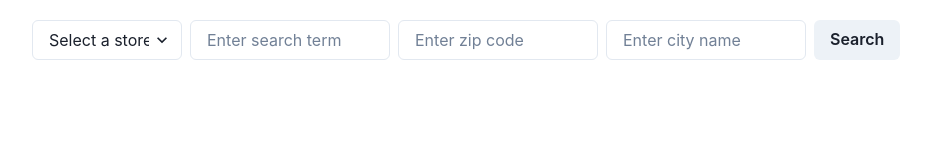
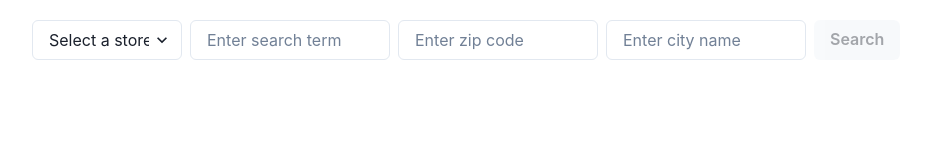
Before and after one commit to lily-smith/store-price-comparison, a React (Create React App) app: page / in a window 1280 px wide. Shown: the top 160 px of the page, without its empty margins (192-1123 px from the left). Built offline with nearby package versions, Linux system fonts and the light colour scheme.

Commit message:
Disable search button when search is running or fields are empty

```diff
--- a/src/App.tsx
+++ b/src/App.tsx
@@ -45,7 +45,14 @@ function App() {
     const newOptions = { ...searchOptions };
     newOptions[optionName] = target.value;
     setSearchOptions({ ...newOptions });
-  }
+  };
+
+  const disableSearch = () => (
+    isSearching || searchOptions.store.length === 0 ||
+    searchOptions.city.length === 0 ||
+    searchOptions.zipCode.length === 0 ||
+    searchOptions.searchTerm.length === 0
+  );
 
   return (
     <ChakraProvider>
@@ -78,7 +85,7 @@ function App() {
             onChange={(e) => handleOptionChange(e, 'city')}
           />
           <Box w='50px'>
-            <Button onClick={handleSearch}>Search</Button>
+            <Button onClick={handleSearch} isDisabled={disableSearch()}>Search</Button>
           </Box>
         </HStack>
           { errorMessage !== '' ? <Center height='80vh'><Text size='xl'>{errorMessage}</Text></Center> : null }
```
